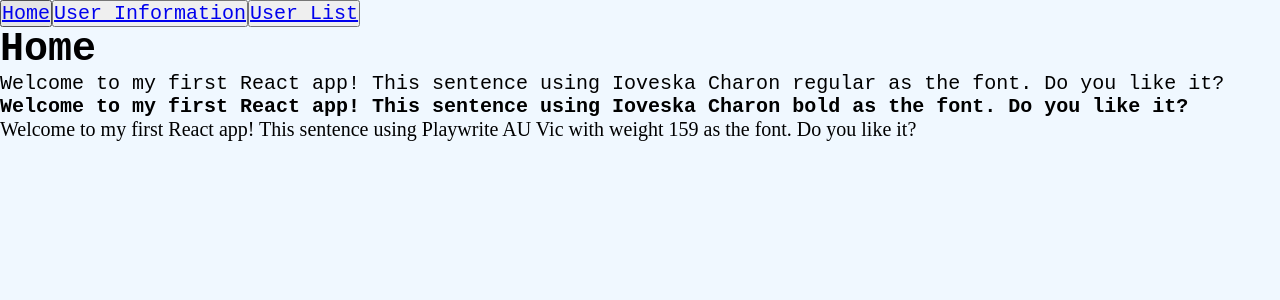
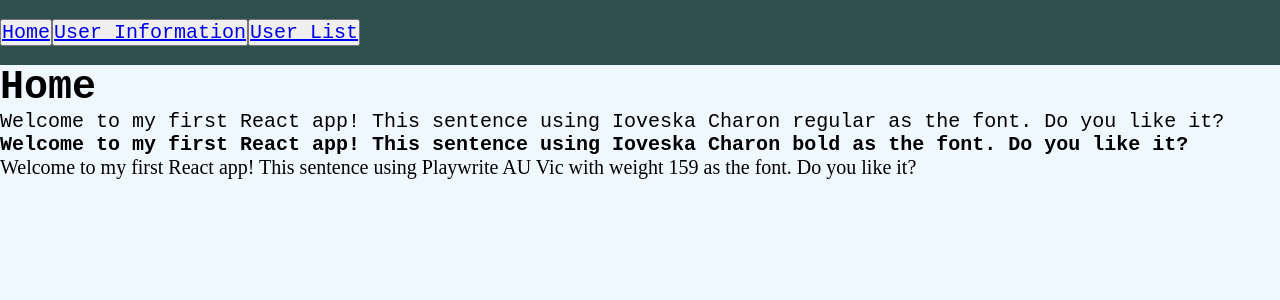
Before and after one commit to dEhiN/CBCDiploma--FSWAD, a React (Vite) app in the folder Module7_MEAN_Stack/assignments/1/code/assignment_one/: page / in a window 1280 px wide. Shown: the top 300 px of the page. Built offline with nearby package versions, Linux system fonts and the light colour scheme; the HTML template or start-up script is replaced by a standard one; a web font is replaced by a local one.

Commit message:
Added the css import to NavSection and set the class name on the nav element so it would affect the child elements

```diff
--- a/Module7_MEAN_Stack/assignments/1/code/assignment_one/src/components/NavSection.jsx
+++ b/Module7_MEAN_Stack/assignments/1/code/assignment_one/src/components/NavSection.jsx
@@ -1,4 +1,7 @@
 /** This component will act as the top navigation section for every page. */
+
+/** CSS import */
+import "./NavSection.css";
 
 /** Use the NavButtonLink component */
 import NavButtonLink from "./NavButtonLink";
@@ -10,8 +13,8 @@ import NavButtonLink from "./NavButtonLink";
  */
 function NavSection() {
 	return (
-		<div className="nav-section">
-			<nav>
+		<div>
+			<nav className="nav-section">
 				<NavButtonLink linkRoute="/" linkName="Home" />
 				<NavButtonLink linkRoute="/userinfoform" linkName="User Information" />
 				<NavButtonLink linkRoute="/userlist" linkName="User List" />
```
